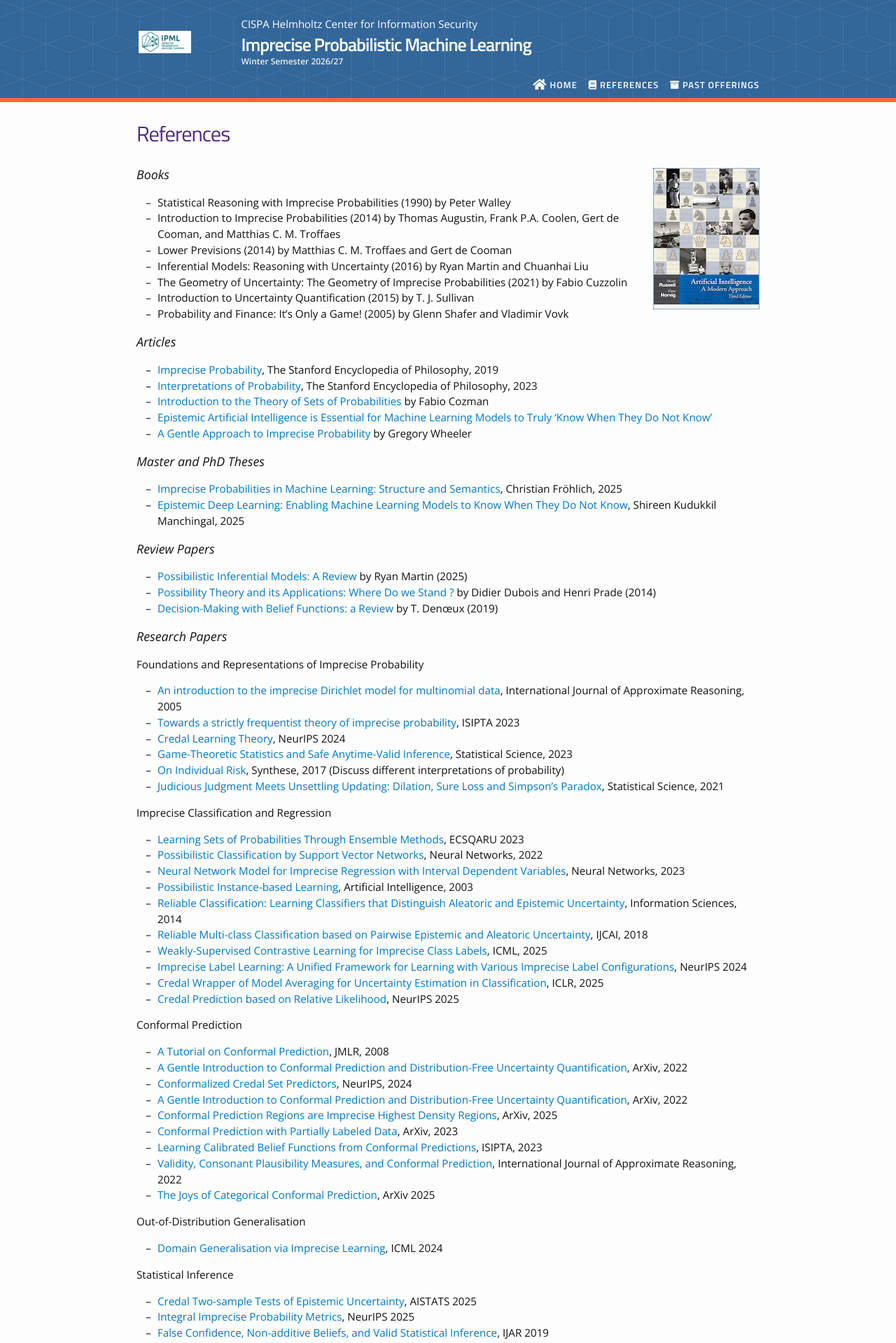
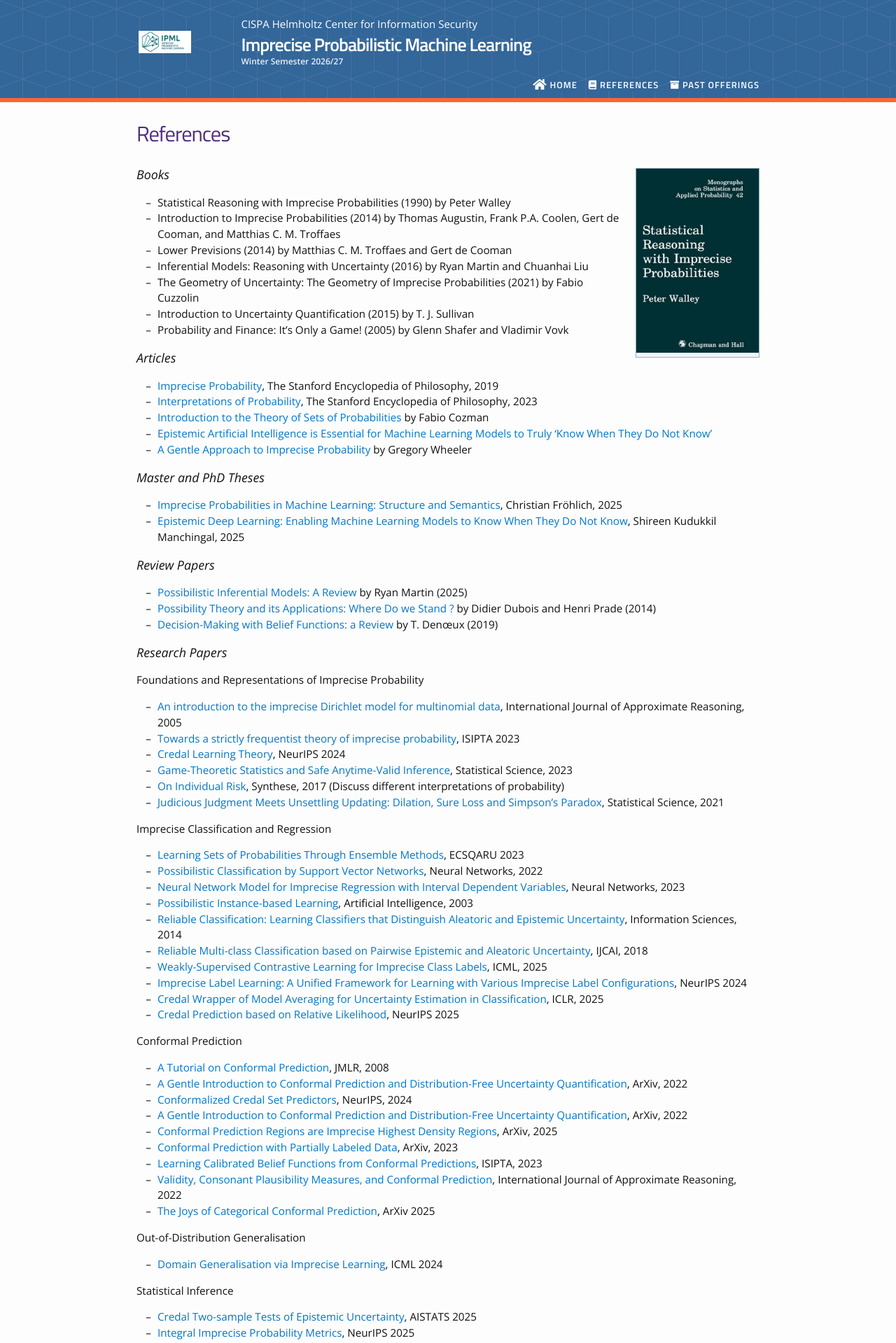
Before and after one commit to muandet-lab/ipml-course, a Jekyll site: the page built from references.md, in a window 1280 px wide. Shown: the top 1919 px of the page at 70% size. Built offline with Jekyll 4.4.1, drawn with Linux system fonts in a browser that asks for light colours; nearby versions of some CDN libraries.

Commit message:
Update references.md

```diff
--- a/references.md
+++ b/references.md
@@ -4,7 +4,7 @@ title: References
 permalink: /references/
 ---
 
-{% include image.html url="/_images/cover2.jpg" width=175 align="right" %}
+{% include image.html url="/_images/SRIP-Walley.jpg" width=175 align="right" %}
 
 ### Books
 
```
